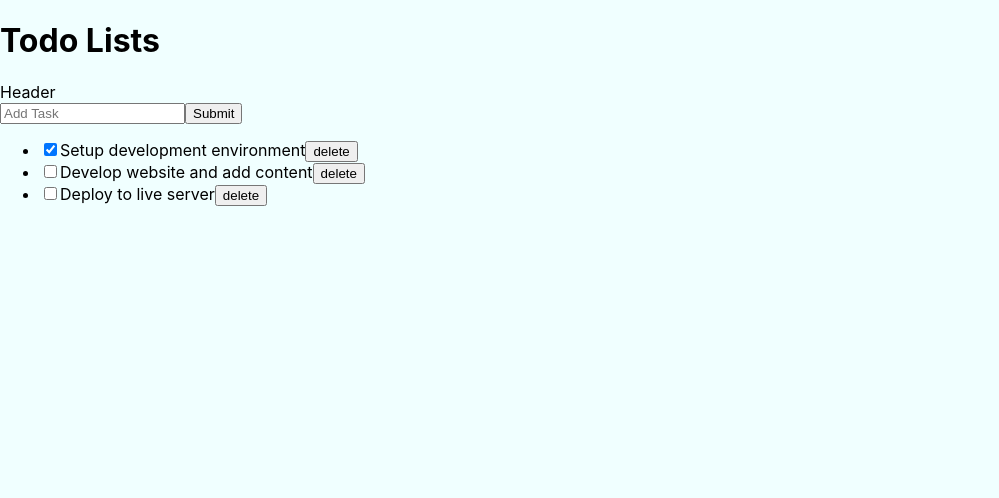
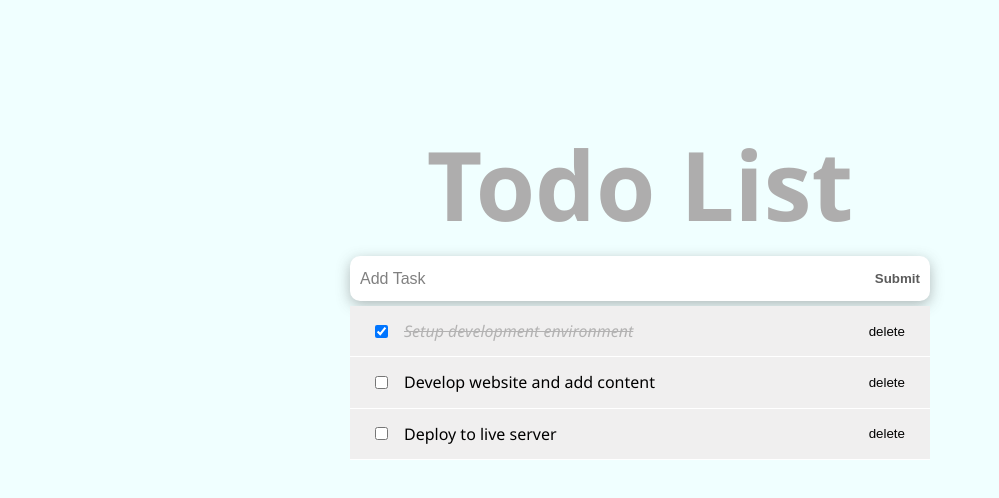
Before and after one commit to efoosag/react-todo-app, a React (Create React App) app: page / in a window 1280 px wide. Shown: the top 498 px of the page, without its empty margins (0-999 px from the left). Built offline with nearby package versions, Linux system fonts and the light colour scheme.

Commit message:
add styling

```diff
--- a/src/App.css
+++ b/src/App.css
@@ -1,3 +1,60 @@
+* {
+  box-sizing: border-box;
+  margin: 0;
+  padding: 0;
+}
 body {
-  background-color: azure;
+  font-family: "Segoe UI", sans-serif;
+  line-height: 1.4;
+  color: #000;
+  background: azure;
+  height: 100vh;
+  font-weight: 400;
 }
+
+.wrapper {
+  width: 100%;
+  padding: 8rem 20px 3rem;
+}
+.todos {
+  max-width: 580px;
+  margin: 0 auto;
+}
+.form-container {
+  display: flex;
+  border-radius: calc(0.1 * 100px);
+  box-shadow: 0px 4px 14px 0px rgba(70, 70, 70, 0.38);
+  justify-content: space-between;
+  background: #fff;
+  font-size: 1rem;
+}
+.input-text {
+  width: 85%;
+  padding-right: 5px;
+  padding-left: 10px;
+  border-radius: calc(0.5 * 100px);
+  font-size: 1rem;
+}
+.input-text::placeholder {
+  color: grey;
+}
+.input-submit {
+  background: transparent;
+  color: #5b5b5b;
+  text-transform: capitalize;
+  cursor: pointer;
+  font-weight: 600;
+  margin-right: 10px;
+}
+.input-text,
+.input-submit {
+  height: 45px;
+  outline: none;
+  border: none;
+}
+.submit-warning {
+  font-size: 13px;
+  color: red;
+  margin-top: 5px;
+  display: block;
+}
--- a/src/App.js
+++ b/src/App.js
@@ -4,7 +4,6 @@
 function App() {
   return (
     <div className="App">
-      <h1>Todo Lists</h1>
       <TodoApp />
     </div>
   );
--- a/src/components/Header.js
+++ b/src/components/Header.js
@@ -1,8 +1,11 @@
 import React from 'react';
+import styles from './styles/Header.module.css';
 
 function Header() {
   return (
-    <div>Header</div>
+    <header className={styles.headerStyle}>
+      <h1>Todo List</h1>
+    </header>
   );
 }
 
--- a/src/components/InputTodo.js
+++ b/src/components/InputTodo.js
@@ -2,20 +2,29 @@
 
 function InputTodo({ addTodoItem }) {
   const [title, setTitle] = useState('');
+  const [message, setMessage] = useState('');
 
   const handleChange = (e) => {
     setTitle(e.target.value);
   };
   const handleSubmit = (e) => {
     e.preventDefault();
-    addTodoItem(title);
-    setTitle('');
+    if (title.trim()) {
+      addTodoItem(title);
+      setTitle('');
+      setMessage('');
+    } else {
+      setMessage('Please add item');
+    }
   };
   return (
-    <form onSubmit={handleSubmit}>
-      <input type="text" placeholder="Add Task" value={title} onChange={handleChange} />
-      <button type="submit">Submit</button>
-    </form>
+    <>
+      <form onSubmit={handleSubmit} className="form-container">
+        <input type="text" placeholder="Add Task" value={title} onChange={handleChange} className="input-text" />
+        <button type="submit" className="input-submit">Submit</button>
+      </form>
+      <span className="submit-warning">{message}</span>
+    </>
   );
 }
 
--- a/src/components/TodoApp.js
+++ b/src/components/TodoApp.js
@@ -4,10 +4,13 @@
 
 function TodoApp() {
   return (
-    <>
-      <Header />
-      <TodosLogic />
-    </>
+    <div className="wrapper">
+      <div className="todos">
+        <Header />
+        <TodosLogic />
+      </div>
+    </div>
+
   );
 }
 
--- a/src/components/TodoItem.js
+++ b/src/components/TodoItem.js
@@ -1,16 +1,20 @@
 import React from 'react';
+import styles from './styles/TodoItem.module.css';
 
 function TodoItem({ itemTodo, handleChange, deleteTodo }) {
   return (
 
-    <li>
+    <li className={styles.item}>
+      <div className={styles.content}>
         <input
           type="checkbox"
           checked={itemTodo.completed}
           onChange={() => handleChange(itemTodo.id)}
         />
-      {itemTodo.title}
+        <span className={itemTodo.completed ? styles.completedStyle : null}>{itemTodo.title}</span>
         <button type="button" onClick={() => deleteTodo(itemTodo.id)}>delete</button>
+      </div>
+
     </li>
   );
 }
--- /dev/null
+++ b/src/components/styles/Header.module.css
@@ -0,0 +1,10 @@
+.headerStyle {
+    font-size: 3rem;
+    font-weight: 600;
+    margin-bottom: 1rem;
+    line-height: 1.5em;
+    text-transform: capitalize;
+    text-align: center;
+    padding: 20px 0;
+    color: #aeadad;
+  };
--- /dev/null
+++ b/src/components/styles/TodoItem.module.css
@@ -0,0 +1,33 @@
+.item {
+    font-size: 1rem;
+    list-style-type: none;
+    padding: 14px 25px;
+    border-bottom: 1px solid #fff;
+    background: #f0efef;
+  }
+  .content {
+    display: flex;
+    justify-content: space-between;
+    align-items: center;
+    gap: 1rem;
+  }
+  .content span {
+    flex: 1;
+    order: 1;
+  }
+  .content button {
+    cursor: pointer;
+    background: transparent;
+    order: 2;
+    outline: none;
+    outline: none;
+    border: none;
+    margin-left: 7px;
+  }
+
+  .completedStyle {
+    font-style: italic;
+    color: #595959;
+    opacity: 0.4;
+    text-decoration: line-through;
+  }
```
Also changed, not shown: 1 other file (tests, documents, lock files or other folders). Lines whose indentation alone changed are shown as unchanged.
